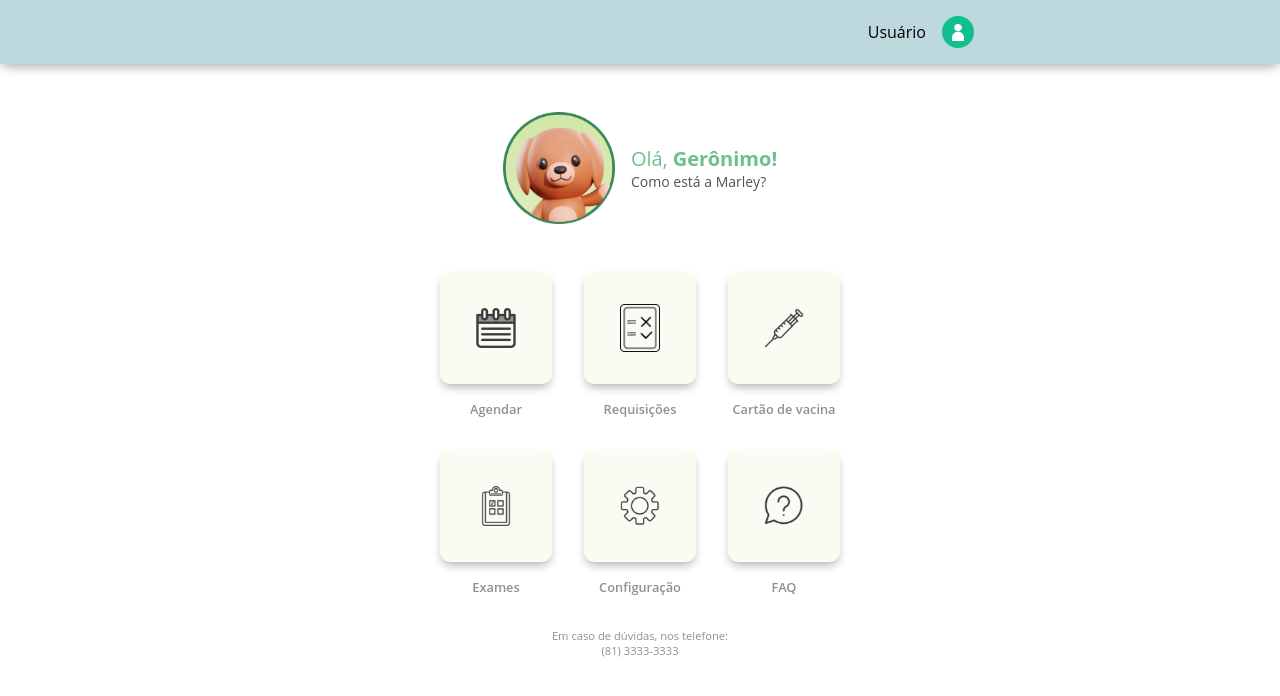
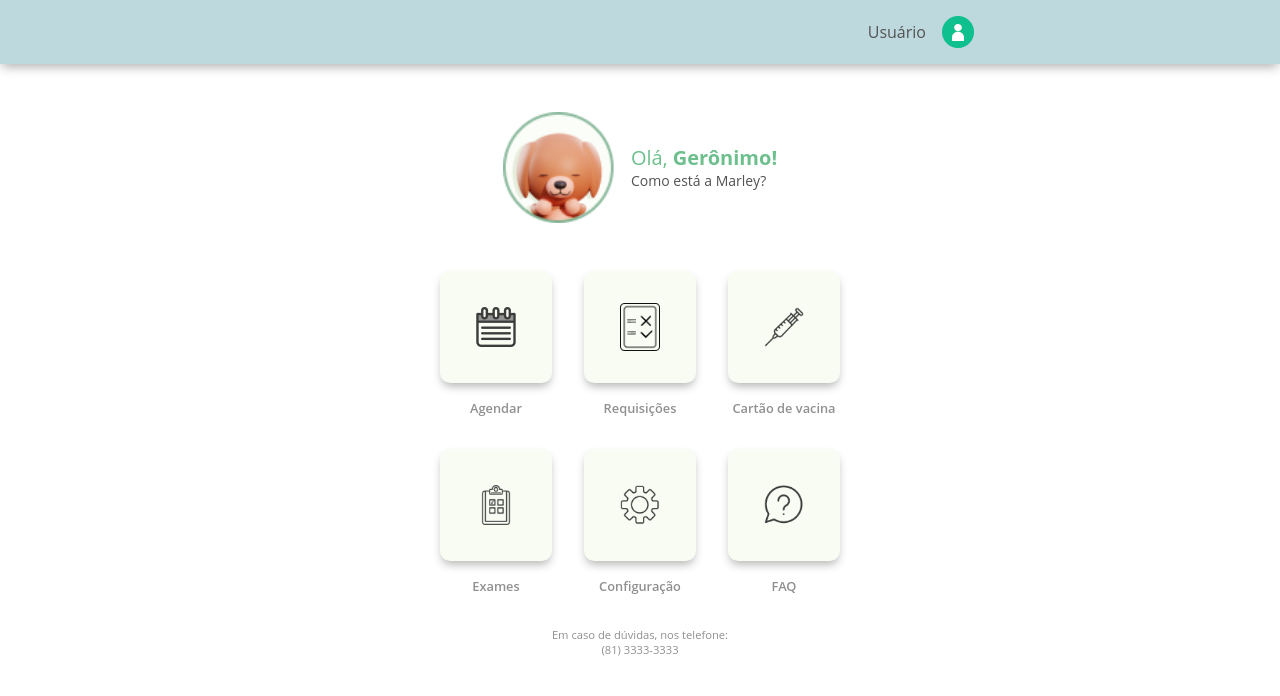
Before and after one commit to jorgelucasalm/petcare, a React (Create React App) app: page / in a window 1280 px wide. Shown: the top 696 px of the page. Built offline with nearby package versions, Linux system fonts and the light colour scheme; the HTML template or start-up script is replaced by a standard one.

Commit message:
feat: adiciona troca de tema

```diff
--- a/src/App.js
+++ b/src/App.js
@@ -1,12 +1,23 @@
+import { ThemeProvider } from "styled-components";
 import Navbar from "./components/Navbar";
 import Home from "./pages/Home";
 
+import dog from "./assets/style/themes/dog";
+import cat from "./assets/style/themes/cat";
+import { useState } from "react";
+
 function App() {
+  const [theme, setTheme] = useState(dog)
+
+  const handleTheme = () => {
+    setTheme(theme.title === 'dog' ? cat : dog)
+  }
+
   return (
-    <>
-      <Navbar />
+    <ThemeProvider theme={theme}>
+      <Navbar changeTheme={handleTheme} />
       <Home />
-    </>
+    </ThemeProvider>
   );
 }
 
--- /dev/null
+++ b/src/assets/style/themes/cat.js
@@ -0,0 +1,16 @@
+import User from "../../img/icon-user-cat.png"
+import Cat from "../../img/icon-home-cat.png"
+
+export default {
+  title: 'cat',
+
+  colors: {
+    primary: '#9960AE',
+    background: '#CCABD8',
+  },
+
+  images: {
+    user: User,
+    pet: Cat,
+  }
+};
--- /dev/null
+++ b/src/assets/style/themes/dog.js
@@ -0,0 +1,17 @@
+import User from "../../img/icon-user-dog.png"
+import Dog from "../../img/icon-saudacoes-dog.png"
+
+export default {
+  title: 'dog',
+
+  colors: {
+    primary: '#6dbf8e',
+    secundary: '',
+    background: '#bed9dd',
+  },
+
+  images: {
+    user: User,
+    pet: Dog,
+  }
+};
--- a/src/components/Navbar/index.js
+++ b/src/components/Navbar/index.js
@@ -1,12 +1,16 @@
 import { Container } from "./style"
 
-import User from "../../assets/img/icon-user.png"
+import User from "../../assets/img/icon-user-dog.png"
+import { useContext } from "react";
+import { ThemeContext } from "styled-components";
 
-function Navbar() {
+function Navbar({ changeTheme }) {
+  const { images } = useContext(ThemeContext)
+
   return (
     <Container>
       <nav>
-        <img src={User} alt="" />
+        <img src={images.user} alt="icon-user" onClick={changeTheme} />
         <span>Usuário</span>
       </nav>
     </Container>
--- a/src/components/Navbar/style.js
+++ b/src/components/Navbar/style.js
@@ -3,12 +3,14 @@ import styled from 'styled-components';
 export const Container = styled.nav`
   /* display: none; */
   height: 4rem;
-  background-color: #bed9dd;
   box-shadow: 0 5px 10px -2px #b2b2b2;
+
+  background-color: ${(props) => props.theme.colors.background};
 
   span,
   img {
     padding-right: 1rem;
+    color: #535353;
   }
 
   nav {
--- a/src/pages/Home/components/Top-section/index.js
+++ b/src/pages/Home/components/Top-section/index.js
@@ -5,7 +5,7 @@ import {
 const TopSection = ({ tittle, image }) => {
   return (
     <Container>
-      <img src={image} alt="" />
+      <img src={image} alt="pet" />
       <div>
         <h1>Olá, <span>Gerônimo!</span></h1>
         <h2>Como está a <span>Marley?</span></h2>
--- a/src/pages/Home/components/Top-section/style.js
+++ b/src/pages/Home/components/Top-section/style.js
@@ -13,13 +13,13 @@ export const Container = styled.div`
   }
 
   h1 {
-    color: #6dbf8e;
-      font-size: 1.25rem;
+    color: ${(props) => props.theme.colors.primary};
+    font-size: 1.25rem;
   }
 
   h2 {
     color: #535353;
-      font-size: 0.875rem;
+    font-size: 0.875rem;
   }
 
   span {
--- a/src/pages/Home/index.js
+++ b/src/pages/Home/index.js
@@ -1,28 +1,21 @@
-import Logo from "../../assets/img/logo-petcare.png"
-import Dog from "../../assets/img/icon-home-dog.png"
-
+import { useContext, useState } from 'react'
 import Agendar from "../../assets/img/icon-agendar.png"
 import Config from "../../assets/img/icon-config.png"
 import Exame from "../../assets/img/icon-exames.png"
 import Faq from "../../assets/img/icon-faq.png"
 import Requisicao from "../../assets/img/icon-requisicao.png"
 import Vacina from "../../assets/img/icon-vacina.png"
-
-import Navbar from '../../components/Navbar'
-import Card from './components/Card';
-import { Hub, Container } from './style'
+import Card from './components/Card'
+import Footer from './components/Footer'
 import TopSection from "./components/Top-section"
-import Footer from './components/Footer'
-
-import { useState, ref } from 'react'
+import { Container, Hub } from './style'
+import { ThemeContext } from 'styled-components'
 
 function Home() {
-  const [count, setCount] = useState(0);
-
+  const { images } = useContext(ThemeContext)
   return (
     <Container>
-
-      <TopSection image={Dog} />
+      <TopSection image={images.pet} />
       <Hub>
         <Card tittle={"Agendar"} image={Agendar}></Card>
         <Card tittle={"Requisições"} image={Requisicao}></Card>
```
Also changed, not shown: src/pages/Home/style.js (+0 -65 lines), src/assets/img/icon-user-cat.png (added), src/assets/img/icon-user-dog.png (renamed from src/assets/img/icon-user.png).
